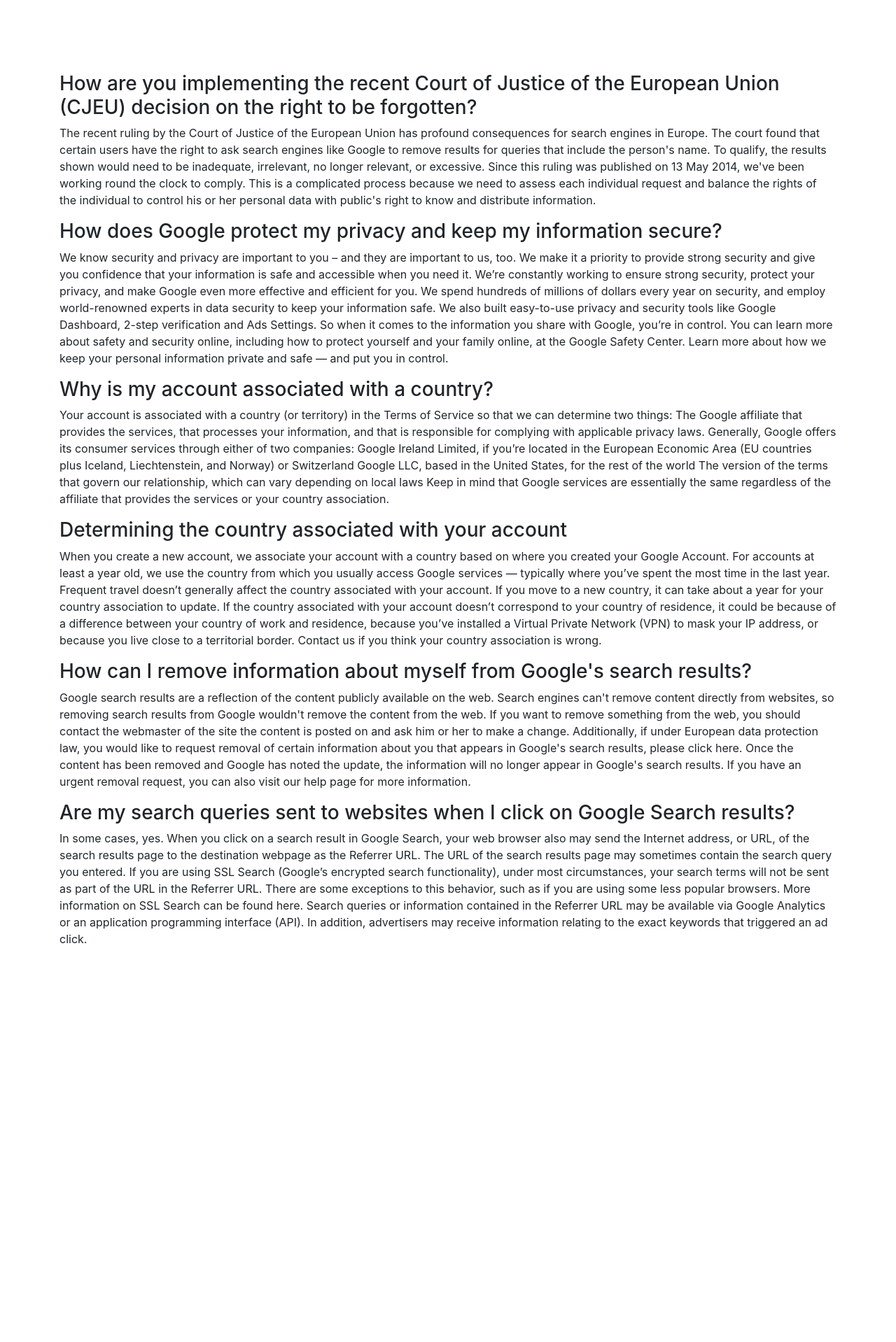
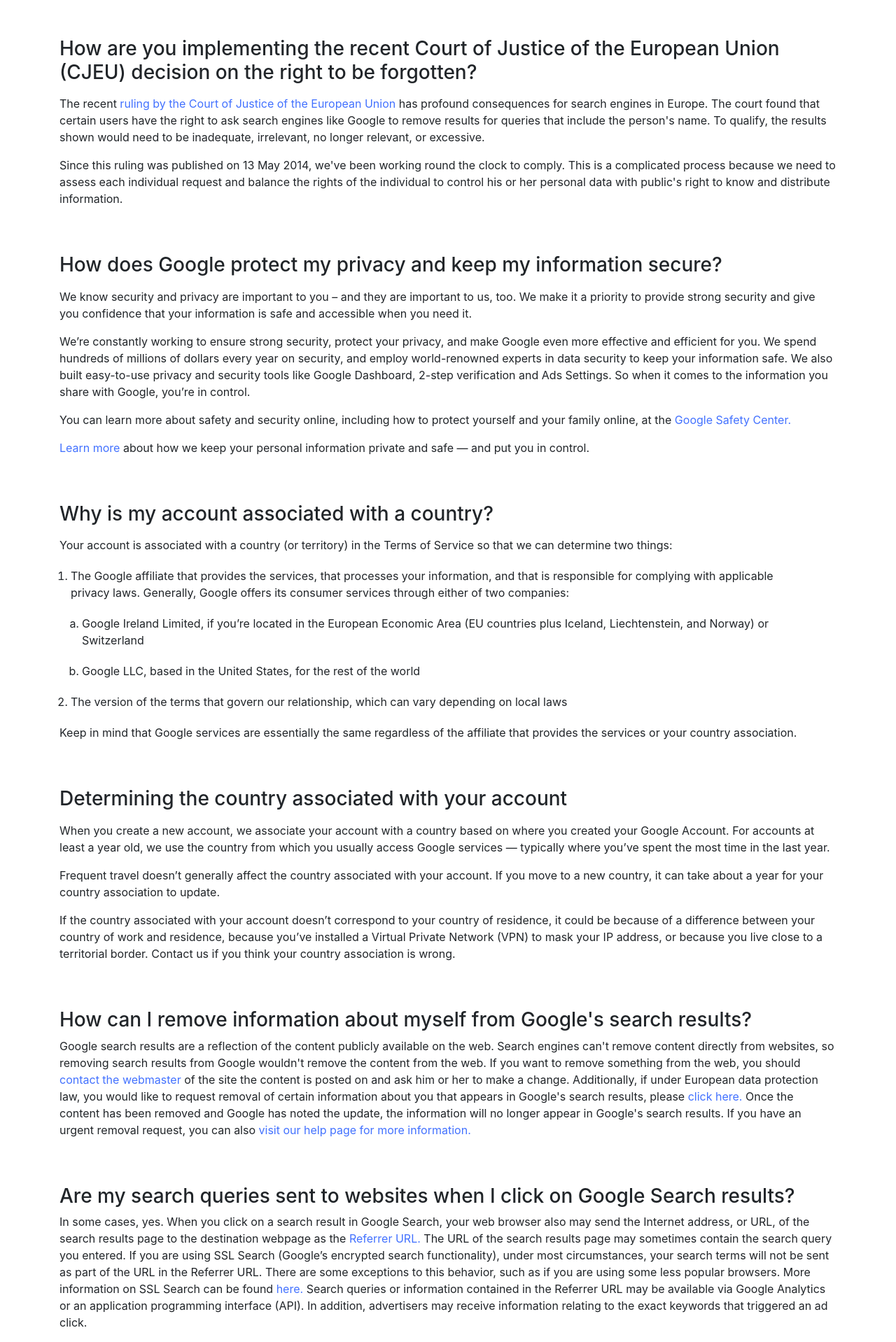
Before and after one commit to SebastianoMV/php-google-faq, a PHP site: page / in a window 1280 px wide. Shown: the part 97-2015 px from the top of the page at 70% size. Before the commit the page ends 1445 px from the top, so only its background shows below. Run offline with PHP 8.4, Linux system fonts and the light colour scheme.

Commit message:
indentazione e stile FAQ

```diff
--- a/index.php
+++ b/index.php
@@ -4,43 +4,49 @@ $db = [
   [
     "title" => "How are you implementing the recent Court of Justice of the European Union (CJEU) decision on the right to be forgotten?",
 
-    "paragraph" => "The recent ruling by the Court of Justice of the European Union has profound consequences for search engines in Europe. The court found that certain users have the right to ask search engines like Google to remove results for queries that include the person's name. To qualify, the results shown would need to be inadequate, irrelevant, no longer relevant, or excessive.
+    "paragraph" => "<p>The recent <span class='textblue'> ruling by the Court of Justice of the European Union </span> has profound consequences for search engines in Europe. The court found that certain users have the right to ask search engines like Google to remove results for queries that include the person's name. To qualify, the results shown would need to be inadequate, irrelevant, no longer relevant, or excessive.</p>
+
     Since this ruling was published on 13 May 2014, we've been working round the clock to comply. This is a complicated process because we need to assess each individual request and balance the rights of the individual to control his or her personal data with public's right to know and distribute information."
   ],
   [
     "title" => "How does Google protect my privacy and keep my information secure?",
 
-    "paragraph" => "We know security and privacy are important to you – and they are important to us, too. We make it a priority to provide strong security and give you confidence that your information is safe and accessible when you need it. We’re constantly working to ensure strong security, protect your privacy, and make Google even more effective and efficient for you. We spend hundreds of millions of dollars every year on security, and employ world-renowned experts in data security to keep your information safe. We also built easy-to-use privacy and security tools like Google Dashboard, 2-step verification and Ads Settings. So when it comes to the information you share with Google, you’re in control. You can learn more about safety and security online, including how to protect yourself and your family online, at the Google Safety Center.
-    Learn more about how we keep your personal information private and safe — and put you in control."
+    "paragraph" => "<p>We know security and privacy are important to you – and they are important to us, too. We make it a priority to provide strong security and give you confidence that your information is safe and accessible when you need it.</p>
+
+    <p>We’re constantly working to ensure strong security, protect your privacy, and make Google even more effective and efficient for you. We spend hundreds of millions of dollars every year on security, and employ world-renowned experts in data security to keep your information safe. We also built easy-to-use privacy and security tools like Google Dashboard, 2-step verification and Ads Settings. So when it comes to the information you share with Google, you’re in control.</p>
+
+    <p>You can learn more about safety and security online, including how to protect yourself and your family online, at the <span class='textblue'> Google Safety Center. </span></p>
+
+    <span class='textblue'>Learn more </span> about how we keep your personal information private and safe — and put you in control."
   ],
   [
     "title" => "Why is my account associated with a country?",
 
-    "paragraph" => "Your account is associated with a country (or territory) in the Terms of Service so that we can determine two things:
-    The Google affiliate that provides the services, that processes your information, and that is responsible for complying with applicable privacy laws. Generally, Google offers its consumer services through either of two companies:
-    Google Ireland Limited, if you’re located in the European Economic Area (EU countries plus Iceland, Liechtenstein, and Norway) or Switzerland
-    Google LLC, based in the United States, for the rest of the world
-    The version of the terms that govern our relationship, which can vary depending on local laws
-    Keep in mind that Google services are essentially the same regardless of the affiliate that provides the services or your country association."
+    "paragraph" => "<p>Your account is associated with a country (or territory) in the Terms of Service so that we can determine two things:</p>
+    <ol><li>The Google affiliate that provides the services, that processes your information, and that is responsible for complying with applicable privacy laws. Generally, Google offers its consumer services through either of two companies:
+    <ol type='a'><li>Google Ireland Limited, if you’re located in the European Economic Area (EU countries plus Iceland, Liechtenstein, and Norway) or Switzerland</li>
+    <li>Google LLC, based in the United States, for the rest of the world</li></ol>
+    <li>The version of the terms that govern our relationship, which can vary depending on local laws</li></ol>
+    <p>Keep in mind that Google services are essentially the same regardless of the affiliate that provides the services or your country association.</p>"
   ],
   [
     "title" => "Determining the country associated with your account",
 
-    "paragraph" => "When you create a new account, we associate your account with a country based on where you created your Google Account. For accounts at least a year old, we use the country from which you usually access Google services — typically where you’ve spent the most time in the last year.
+    "paragraph" => "<p>When you create a new account, we associate your account with a country based on where you created your Google Account. For accounts at least a year old, we use the country from which you usually access Google services — typically where you’ve spent the most time in the last year.</p>
 
-    Frequent travel doesn’t generally affect the country associated with your account. If you move to a new country, it can take about a year for your country association to update.
+    <p>Frequent travel doesn’t generally affect the country associated with your account. If you move to a new country, it can take about a year for your country association to update.</p>
 
-    If the country associated with your account doesn’t correspond to your country of residence, it could be because of a difference between your country of work and residence, because you’ve installed a Virtual Private Network (VPN) to mask your IP address, or because you live close to a territorial border. Contact us if you think your country association is wrong."
+    <p>If the country associated with your account doesn’t correspond to your country of residence, it could be because of a difference between your country of work and residence, because you’ve installed a Virtual Private Network (VPN) to mask your IP address, or because you live close to a territorial border. Contact us if you think your country association is wrong.</p>"
   ],
   [
     "title" => "How can I remove information about myself from Google's search results?",
 
-    "paragraph" => "Google search results are a reflection of the content publicly available on the web. Search engines can't remove content directly from websites, so removing search results from Google wouldn't remove the content from the web. If you want to remove something from the web, you should contact the webmaster of the site the content is posted on and ask him or her to make a change. Additionally, if under European data protection law, you would like to request removal of certain information about you that appears in Google's search results, please click here. Once the content has been removed and Google has noted the update, the information will no longer appear in Google's search results. If you have an urgent removal request, you can also visit our help page for more information."
+    "paragraph" => "Google search results are a reflection of the content publicly available on the web. Search engines can't remove content directly from websites, so removing search results from Google wouldn't remove the content from the web. If you want to remove something from the web, you should <span class='textblue'>contact the webmaster</span> of the site the content is posted on and ask him or her to make a change. Additionally, if under European data protection law, you would like to request removal of certain information about you that appears in Google's search results, please <span class='textblue'>click here.</span> Once the content has been removed and Google has noted the update, the information will no longer appear in Google's search results. If you have an urgent removal request, you can also <span class='textblue'>visit our help page for more information.</span"
   ],
   [
     "title" => "Are my search queries sent to websites when I click on Google Search results?",
 
-    "paragraph" => "In some cases, yes. When you click on a search result in Google Search, your web browser also may send the Internet address, or URL, of the search results page to the destination webpage as the Referrer URL. The URL of the search results page may sometimes contain the search query you entered. If you are using SSL Search (Google’s encrypted search functionality), under most circumstances, your search terms will not be sent as part of the URL in the Referrer URL. There are some exceptions to this behavior, such as if you are using some less popular browsers. More information on SSL Search can be found here. Search queries or information contained in the Referrer URL may be available via Google Analytics or an application programming interface (API). In addition, advertisers may receive information relating to the exact keywords that triggered an ad click."
+    "paragraph" => "In some cases, yes. When you click on a search result in Google Search, your web browser also may send the Internet address, or URL, of the search results page to the destination webpage as the <span class='textblue'>Referrer URL.</span> The URL of the search results page may sometimes contain the search query you entered. If you are using SSL Search (Google’s encrypted search functionality), under most circumstances, your search terms will not be sent as part of the URL in the Referrer URL. There are some exceptions to this behavior, such as if you are using some less popular browsers. More information on SSL Search can be found <span class='textblue'>here.</span> Search queries or information contained in the Referrer URL may be available via Google Analytics or an application programming interface (API). In addition, advertisers may receive information relating to the exact keywords that triggered an ad click."
   ],
 
 
--- a/style.css
+++ b/style.css
@@ -17,5 +17,22 @@ li{
 }
 
 main{
-  padding-top: 200px;
+  padding-top: 100px;
 }
+
+.textblue{
+  color: #4271ff;
+}
+
+h3{
+  padding-top:50px;
+}
+
+ol{
+  padding-left: 16px;
+}
+
+ol li{
+  margin-bottom: 20px;
+  margin-top: 20px;
+}
```
